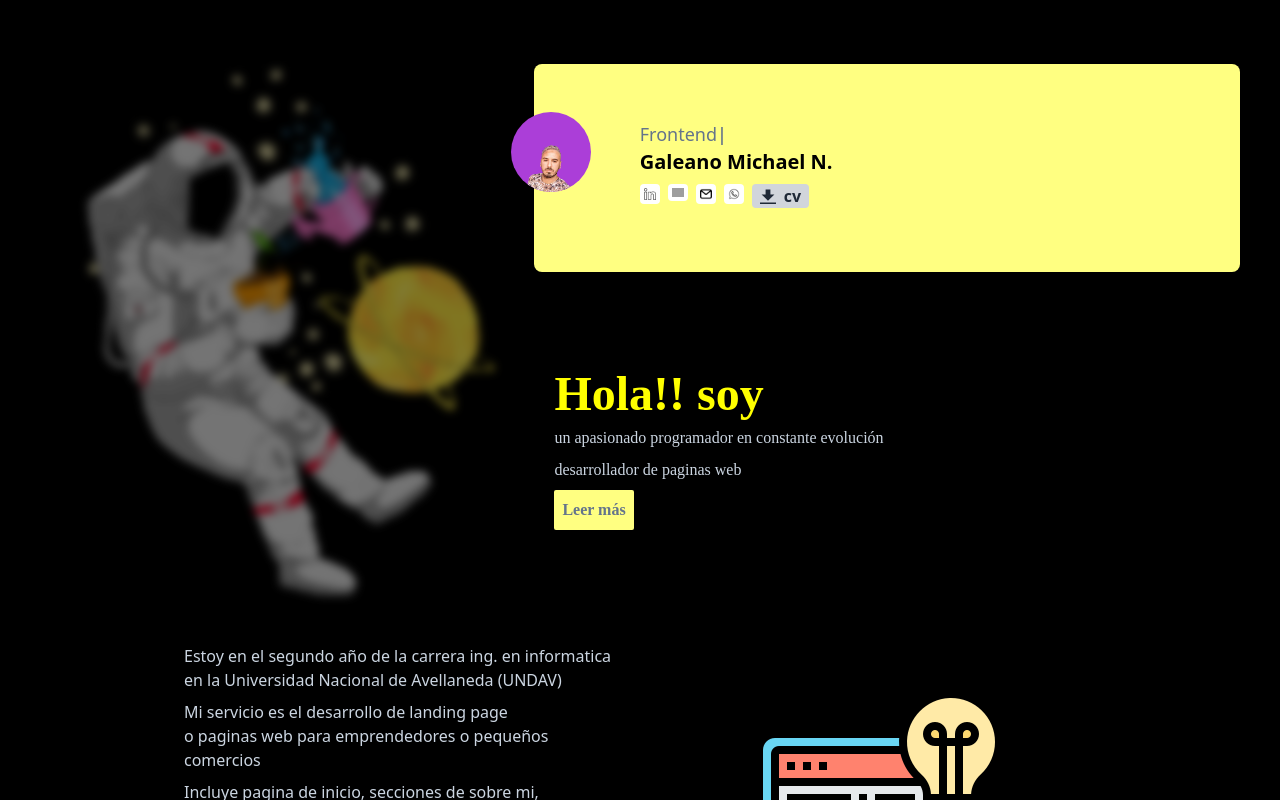
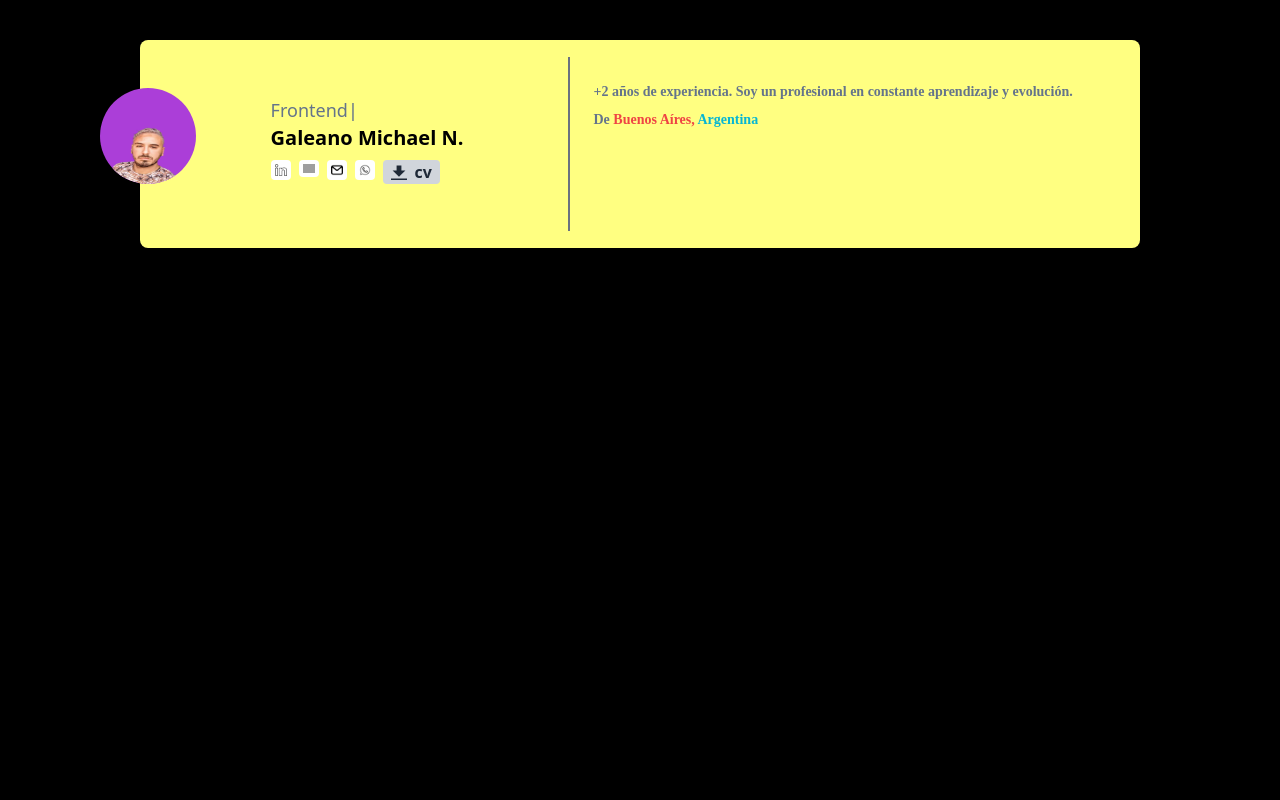
Before and after one commit to mikygaleano/app-my-porfolio, a React (Vite) app: page / in a window 1280 px wide. Shown: the top 800 px of the page. Built offline with nearby package versions, Linux system fonts and the light colour scheme; grey boxes are pictures that could not be loaded.

Commit message:
rediseñando la web. Comenzando con el componente CardHome del Home

```diff
--- a/src/App.jsx
+++ b/src/App.jsx
@@ -1,5 +1,4 @@
 import { Home } from "./components/home/Home";
-import {SobreMi} from "./components/sobre-mi/SobreMi";
 
 
 export const App = () =>{
@@ -7,7 +6,6 @@ export const App = () =>{
   return (
     <main className="bg-black min-h-screen">
      <Home/>
-     <SobreMi/>
     </main>
   )
 };
--- a/src/components/home/Astronauta.jsx
+++ /dev/null
@@ -1,13 +0,0 @@
-
-
-export const Astronauta = ()=> {
-
-    return (
-        <figure className="max-md:w-1/2 max-md:hidden max-md:relative max-md:bottom-96 max-sm:bottom-80 max-md:-right-1/4 w-full max-h-full row-span-3 col-end-1 m-auto">
-            <img
-            className="w-full min-h-full brightness-50 blur-sm hover:blur-none hover:brightness-100"
-                src="./image/astronauta.png"
-                alt="astronauta" />
-        </figure>
-    )
-}
--- a/src/components/home/CardHome.jsx
+++ b/src/components/home/CardHome.jsx
@@ -1,3 +1,4 @@
+import { Presentation } from "./Presentation";
 
 
 export const CardHome = ({handleDownload, socialMedia, currentText})=> {
@@ -5,12 +6,12 @@ export const CardHome = ({handleDownload, socialMedia, currentText})=> {
 
     return (
         <div
-          className='h-52 w-full max-md:w-11/12 row-end-1 col-end-2 flex flex-1 flex-grow max-sm:flex-col items-center bg-primaryLigth rounded-lg max-sm:justify-center m-auto shadow-xl'
+          className='h-52 w-10/12 max-md:w-11/12 max-md:h-80 row-end-1 col-end-2 flex flex-1 flex-grow max-sm:flex-col items-center bg-primaryLigth rounded-lg max-sm:justify-center m-auto shadow-xl'
           >
-            <figure className="w-28 h-28">
-              <img className="relative -left-1/4 max-sm:-left-0 max-sm:top-3 w-20 h-20 rounded-full bg-secondLigth object-contain hover:scale-110" src="./image/perfil.png" alt="foto avatare"/>
+            <figure className="w-52 h-52">
+              <img className="relative -left-10 top-12  max-sm:top-3 max-sm:left-1/4 w-24 h-24 rounded-full bg-secondLigth object-center hover:scale-110" src="./image/perfil.png" alt="foto avatare"/>
             </figure>
-            <div className="w-full m-3 h-24 flex flex-col justify-end max-sm:ml-14">
+            <div className="max-md:w-full w-1/2 m-3 h-24 flex flex-col justify-end max-sm:ml-14">
               <span className="text-slate-500 text-lg max-sm:text-xs">{currentText}<strong className="animate-pulse">|</strong></span>
               <h1 className="text-xl font-bold max-sm:text-xs">Galeano Michael N.</h1>
               <div className="flex my-2 gap-2">
@@ -27,6 +28,8 @@ export const CardHome = ({handleDownload, socialMedia, currentText})=> {
                 </button>
               </div>
             </div>
+            <div className="w-fit h-5/6 max-sm:w-10/12 max-sm:h-fit m-auto border border-gray-500"></div>
+            <Presentation/>
           </div>
     )
 };
--- a/src/components/home/Home.jsx
+++ b/src/components/home/Home.jsx
@@ -1,9 +1,6 @@
 import { cv, socialMedia, text } from "../../constantes";
 import { useWriteTypeMachin } from "../../hooks/useWriteTypeMachin";
 import { CardHome } from "./CardHome"
-import { Presentation } from "./Presentation";
-import { Astronauta } from "./Astronauta";
-
 
 export const Home = ()=> {
 
@@ -29,8 +26,6 @@ export const Home = ()=> {
                     socialMedia={socialMedia}
                     currentText={currentText}
                     />
-                <Presentation />
-                <Astronauta />
             </div>
         </section>
     )
--- a/src/components/home/Presentation.jsx
+++ b/src/components/home/Presentation.jsx
@@ -3,14 +3,12 @@
 export const Presentation = ()=> {
 
     return (
-        <div className="w-full h-full row-span-2 col-end-2 flex flex-row items-center">
-            <div className="w-full p-5 flex flex-col justify-start items-start gap-2 rounded-lg">
-                <div className="w-full flex flex-col gap-2 max-w-md font-[open-display]">
-                    <h2 className="font-black text-5xl max-sm:text-lg text-backgroundPrimary">Hola!! soy</h2>
-                    <p className=" text-slate-300 max-md:text-sm">un apasionado programador en constante evolución</p>
-                    <p className=" text-slate-300 max-md:text-sm">desarrollador de paginas web</p>
+        <div className="w-full h-full flex flex-row items-center justify-center m-auto max-sm:mt-10">
+            <div className="w-11/12 max-sm:h-full max-2xl:h-3/5 max-md:ml-auto max-md:mr-auto max-md:mt-auto flex flex-col">
+                <div className="w-full flex flex-col gap-2 font-[open-display]">
+                    <p className=" text-slate-500 font-bold text-sm">+2 años de experiencia. Soy un profesional en constante aprendizaje y evolución.</p>
+                    <p className=" text-slate-500 font-bold text-sm">De <span className="text-red-500">Buenos Aíres, </span><span className=" text-cyan-500">Argentina</span></p>
                 </div>
-                <button className="self-start font-[open-display] bg-primaryLigth p-2 rounded-sm text-slate-500 font-black">Leer más</button>
             </div>
         </div>
     )
```
